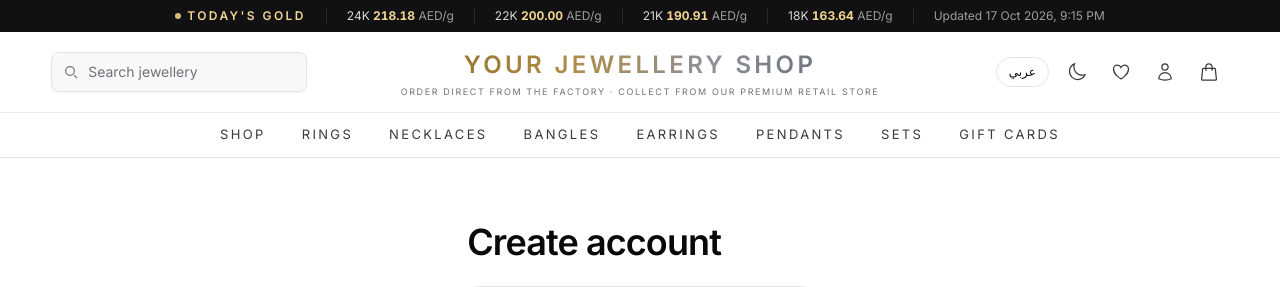
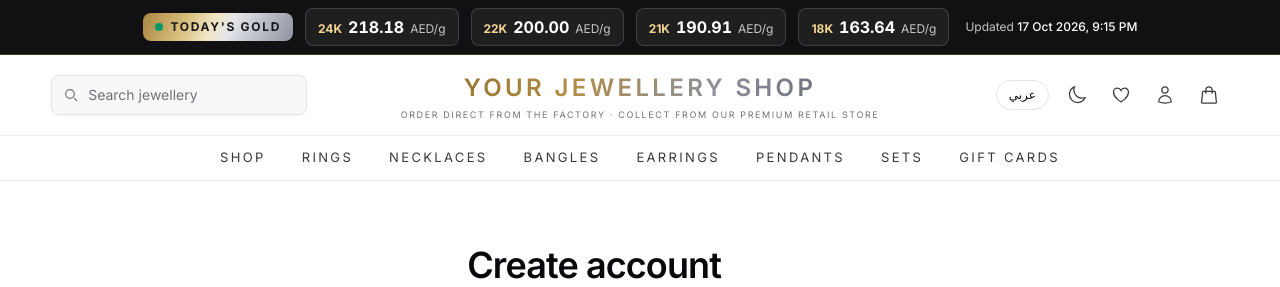
Before and after one commit to RidhwanYoonus/yoonus, a Laravel app: page /register in a window 1280 px wide. Shown: the top 287 px of the page. Run offline with Laravel 12, Linux system fonts and the light colour scheme; data comes from the database, SQL or seed files in the repository; data that the repository does not hold is empty; style sheets or scripts are compiled from the project's sources; some libraries are stand-ins or nearby versions.

Commit message:
Today's gold bar: larger, high-contrast rate chips
Co-Authored-By: Claude Opus 5.5 <noreply@anthropic.com>
Claude-Session: https://claude.ai/code/session_01DqbJUAJspxWxMz2HoAv3Gx

```diff
--- a/resources/views/partials/rate-banner.blade.php
+++ b/resources/views/partials/rate-banner.blade.php
@@ -5,15 +5,20 @@
             ->map(fn ($c) => ['id' => $c->id, 'name' => $c->name, 'rate' => $c->rate_per_gram])->all(),
     ]);
 @endphp
-<div class="bg-onyx text-[0.6875rem] text-on-dark/85 sm:text-xs" x-data="rateTicker(@js($rateData), '{{ route('api.rates') }}')">
-    <div class="container-x no-scrollbar flex items-center gap-x-5 overflow-x-auto whitespace-nowrap py-2 lg:justify-center">
-        <span class="flex items-center gap-1.5 font-semibold uppercase tracking-[0.2em] text-rate">
-            <span class="relative flex h-1.5 w-1.5"><span class="absolute inline-flex h-full w-full animate-ping rounded-full bg-gold-400 opacity-60"></span><span class="relative inline-flex h-1.5 w-1.5 rounded-full bg-gold-400"></span></span>
+{{-- Live gold rates: large, high-contrast chips so customers can read today's price at a glance. --}}
+<div class="border-b border-gold-500/30 bg-onyx text-sm text-white" x-data="rateTicker(@js($rateData), '{{ route('api.rates') }}')">
+    <div class="container-x no-scrollbar flex items-center gap-2 overflow-x-auto whitespace-nowrap py-2 sm:gap-3 lg:justify-center">
+        <span class="flex shrink-0 items-center gap-2 rounded-md bg-gold-silver px-3 py-1.5 text-xs font-bold uppercase tracking-[0.14em] text-zinc-900">
+            <span class="relative flex h-2 w-2"><span class="absolute inline-flex h-full w-full animate-ping rounded-full bg-emerald-600 opacity-60"></span><span class="relative inline-flex h-2 w-2 rounded-full bg-emerald-600"></span></span>
             {{ __('shop.rates.today') }}
         </span>
         <template x-for="r in rates" :key="r.id">
-            <span class="border-s border-white/10 ps-5"><span x-text="r.name"></span> <span class="price text-rate font-bold" x-text="Number(r.rate).toFixed(2)"></span> <span class="text-on-dark/60">{{ __('shop.currency') }}/{{ __('shop.rates.gram') }}</span></span>
+            <span class="flex shrink-0 items-baseline gap-1.5 rounded-md border border-white/15 bg-white/[0.06] px-3 py-1.5">
+                <span class="text-xs font-bold uppercase text-rate" x-text="r.name"></span>
+                <span class="price text-[0.95rem] font-bold text-white sm:text-base" x-text="Number(r.rate).toFixed(2)"></span>
+                <span class="text-xs text-white/75">{{ __('shop.currency') }}/{{ __('shop.rates.gram') }}</span>
+            </span>
         </template>
-        <span class="hidden border-s border-white/10 ps-5 text-on-dark/60 md:inline" x-show="updatedAt">{{ __('shop.rates.updated') }} <span x-text="new Date(updatedAt).toLocaleString('{{ app()->getLocale() === 'ar' ? 'ar-AE' : 'en-AE' }}', {dateStyle: 'medium', timeStyle: 'short', timeZone: '{{ config('app.timezone') }}'})"></span></span>
+        <span class="hidden shrink-0 ps-1 text-xs text-white/75 md:inline" x-show="updatedAt">{{ __('shop.rates.updated') }} <span class="font-medium text-white" x-text="new Date(updatedAt).toLocaleString('{{ app()->getLocale() === 'ar' ? 'ar-AE' : 'en-AE' }}', {dateStyle: 'medium', timeStyle: 'short', timeZone: '{{ config('app.timezone') }}'})"></span></span>
     </div>
 </div>
```
